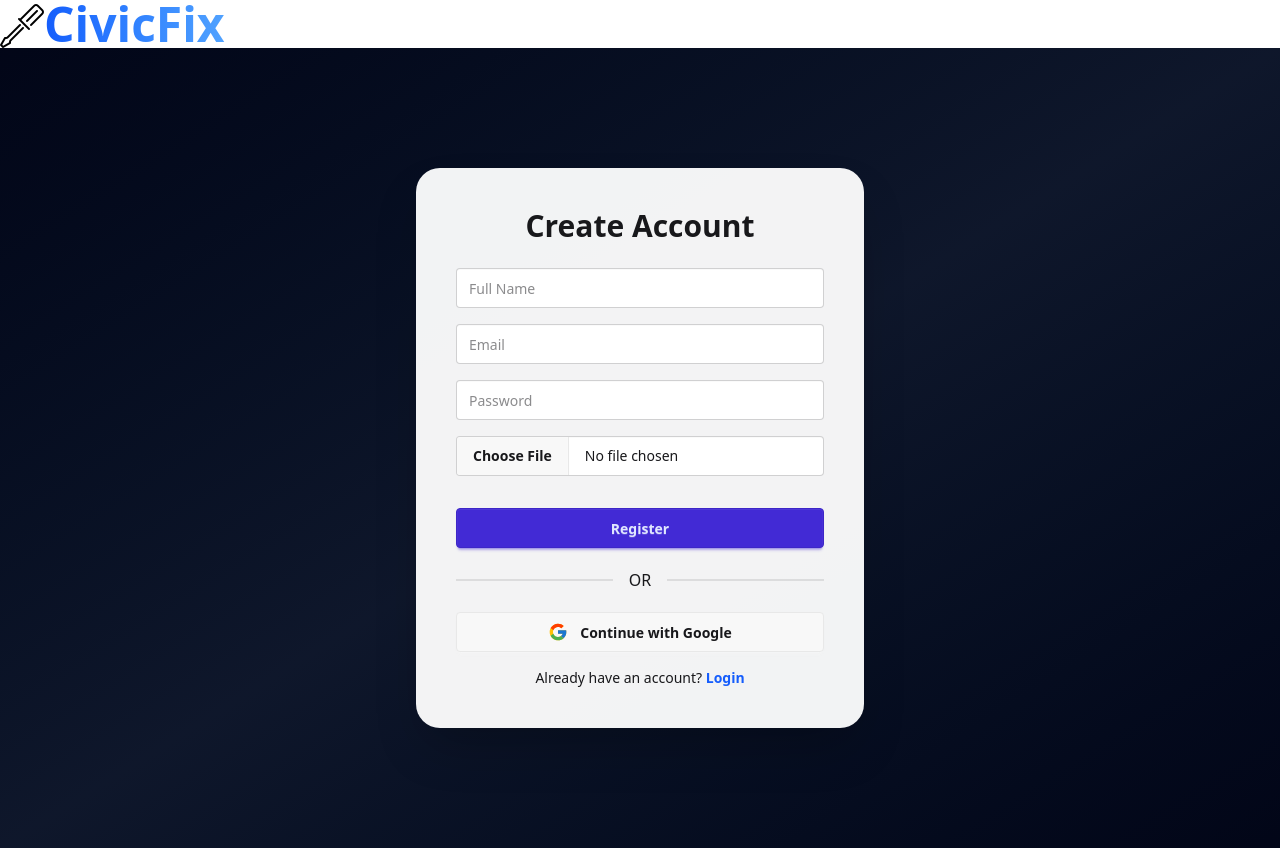
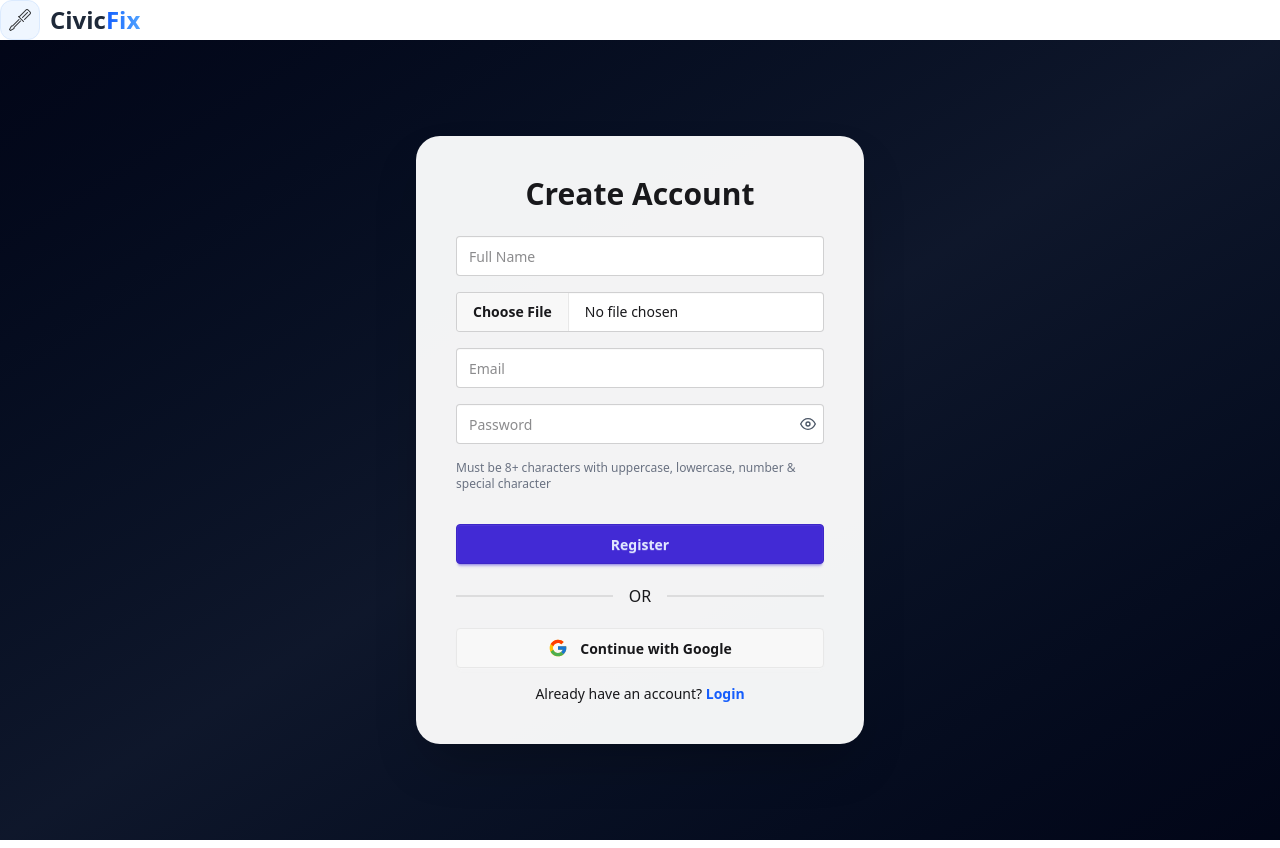
Before and after one commit to MOHITUL/fixer-client-project, a React (Vite) app: page /register in a window 1280 px wide. Built offline with nearby package versions, Linux system fonts and the light colour scheme.

Commit message:
update register page and connect db

```diff
--- a/index.html
+++ b/index.html
@@ -4,7 +4,7 @@
     <meta charset="UTF-8" />
     <link rel="icon" type="image/svg+xml" href="/vite.svg" />
     <meta name="viewport" content="width=device-width, initial-scale=1.0" />
-    <title>fixer</title>
+    <title>CivicFix</title>
   </head>
   <body>
     <div id="root"></div>
--- a/package.json
+++ b/package.json
@@ -11,6 +11,7 @@
   },
   "dependencies": {
     "@tailwindcss/vite": "^4.1.17",
+    "@tanstack/react-query": "^5.90.12",
     "axios": "^1.13.2",
     "firebase": "^12.7.0",
     "lucide-react": "^0.561.0",
--- a/src/components/logo/Logo.jsx
+++ b/src/components/logo/Logo.jsx
@@ -4,12 +4,20 @@ import { Link } from 'react-router';
 
 const Logo = () => {
     return (
-        <Link to='/'>
-        <div className='flex items-end'>
-            <img src={logo} alt="" />
-            <h3 className='
-text-5xl font-semibold bg-linear-to-r from-blue-600 to-blue-400 bg-clip-text text-transparent transition-all duration-300 group-hover:from-blue-500 group-hover:to-blue-300'>CivicFix</h3>
-        </div>
+        <Link to='/' className='group flex items-center gap-2.5 transition-transform duration-300 hover:scale-105'>
+            {/* Icon with subtle container */}
+            <div className='w-10 h-10 rounded-xl bg-blue-50 group-hover:bg-blue-100 p-2 transition-all duration-300 flex items-center justify-center border border-blue-100'>
+                <img
+                    src={logo}
+                    alt="CivicFix Logo"
+                    className='w-full h-full object-contain opacity-80'
+                />
+            </div>
+
+            {/* Text Logo */}
+            <span className='text-2xl font-bold text-gray-800 group-hover:text-blue-600 transition-colors duration-300'>
+                Civic<span className='bg-linear-to-r from-blue-600 to-blue-400 bg-clip-text text-transparent'>Fix</span>
+            </span>
         </Link>
     );
 };
--- /dev/null
+++ b/src/hooks/useRole.jsx
@@ -0,0 +1,20 @@
+import React, { useContext } from 'react';
+import { AuthContext } from '../contexts/authcontexts/AuthContext';
+import { useQuery } from '@tanstack/react-query';
+import axios from 'axios';
+
+const useRole = () => {
+    const {user, loading} = useContext(AuthContext);
+
+    const {data: role, isLoading} = useQuery({
+        queryKey: ["role", user?.email],
+        enabled: !!user?.email &&  !loading,
+        queryFn: async () => {
+            const res = await axios.get(`${import.meta.env.VITE_API_URL}/users/role/${user.email}`);
+            return res.data.role;
+        },
+    });
+    return {role, isLoading};
+};
+
+export default useRole;
--- a/src/pages/auth/login/Login.jsx
+++ b/src/pages/auth/login/Login.jsx
@@ -19,7 +19,7 @@ const Login = () => {
     try {
       await signInUser(email, password);
       toast.success("Login successful");
-      navigate("/dashboard");
+      navigate("/");
     } catch (error) {
       toast.error(error.message || "Login failed");
     }
--- a/src/pages/auth/register/Register.jsx
+++ b/src/pages/auth/register/Register.jsx
@@ -1,14 +1,18 @@
 import { useForm } from "react-hook-form";
-import { useContext } from "react";
+import { useContext, useState } from "react";
 import { Link, useNavigate } from "react-router";
 import { updateProfile } from "firebase/auth";
 import { toast } from "react-toastify";
 import { uploadImage } from "../../../utils/uploadImage";
 import { AuthContext } from "../../../contexts/authcontexts/AuthContext";
 import { FcGoogle } from "react-icons/fc";
+import { FiEye, FiEyeOff } from "react-icons/fi";
 
 const Register = () => {
   const { registerUser, googleSignIn } = useContext(AuthContext);
+  const navigate = useNavigate();
+  const [showPassword, setShowPassword] = useState(false);
+
   const {
     register,
     handleSubmit,
@@ -16,46 +20,78 @@ const Register = () => {
     reset,
   } = useForm();
 
-    const navigate = useNavigate();
-
+  //NORMAL REGISTER
   const onSubmit = async (data) => {
     const { name, email, password, photo } = data;
 
     try {
-            // Upload image to ImgBB
+      //Upload image
       const imageUrl = await uploadImage(photo[0]);
 
-            // Create Firebase user
+      //Firebase register
       const result = await registerUser(email, password);
 
-            // Update profile
+      // Update Firebase profile
       await updateProfile(result.user, {
         displayName: name,
         photoURL: imageUrl,
       });
 
+      // Save user to MongoDB
+      const userInfo = {
+        name,
+        email,
+        image: imageUrl,
+        role: "citizen",
+      };
+
+      await fetch(`${import.meta.env.VITE_API_URL}/users`, {
+        method: "POST",
+        headers: {
+          "content-type": "application/json",
+        },
+        body: JSON.stringify(userInfo),
+      });
+
       toast.success("Account created successfully");
       reset();
-            navigate("/dashboard");
+      navigate("/");
     } catch (error) {
       toast.error(error.message || "Registration failed");
     }
   };
 
+  //GOOGLE REGISTER
+
   const handleGoogleRegister = async () => {
     try {
       const result = await googleSignIn();
-            console.log(result);
+      const user = result.user;
+
+      const userInfo = {
+        name: user.displayName,
+        email: user.email,
+        image: user.photoURL,
+        role: "citizen",
+      };
+
+      await fetch(`${import.meta.env.VITE_API_URL}/users`, {
+        method: "POST",
+        headers: {
+          "content-type": "application/json",
+        },
+        body: JSON.stringify(userInfo),
+      });
+
       toast.success("Logged in with Google");
-            navigate("/dashboard");
+      navigate("/");
     } catch (error) {
       toast.error(error.message || "Google login failed");
     }
   };
 
-
   return (
-        <section className="min-h-screen flex items-center justify-center px-4 py-12 bg-linear-to-br from-slate-950 via-slate-900 to-slate-950">
+    <section className="min-h-screen flex items-center justify-center  bg-linear-to-br from-slate-950 via-slate-900 to-slate-950">
       <div className="w-full max-w-md bg-white/95 rounded-3xl shadow-2xl p-10">
 
         <h2 className="text-3xl font-bold text-center mb-6">
@@ -71,29 +107,8 @@ const Register = () => {
             className="input input-bordered w-full"
             {...register("name", { required: "Name is required" })}
           />
-                    {errors.name && <p className="text-red-500">{errors.name.message}</p>}
-
-                    {/* Email */}
-                    <input
-                        type="email"
-                        placeholder="Email"
-                        className="input input-bordered w-full"
-                        {...register("email", { required: "Email is required" })}
-                    />
-                    {errors.email && <p className="text-red-500">{errors.email.message}</p>}
-
-                    {/* Password */}
-                    <input
-                        type="password"
-                        placeholder="Password"
-                        className="input input-bordered w-full"
-                        {...register("password", {
-                            required: "Password is required",
-                            minLength: { value: 6, message: "Minimum 6 characters" },
-                        })}
-                    />
-                    {errors.password && (
-                        <p className="text-red-500">{errors.password.message}</p>
+          {errors.name && (
+            <p className="text-red-500 text-sm">{errors.name.message}</p>
           )}
 
           {/* Photo Upload */}
@@ -103,7 +118,57 @@ const Register = () => {
             className="file-input file-input-bordered w-full"
             {...register("photo", { required: "Photo is required" })}
           />
-                    {errors.photo && <p className="text-red-500">{errors.photo.message}</p>}
+          {errors.photo && (
+            <p className="text-red-500 text-sm">{errors.photo.message}</p>
+          )}
+
+          {/* Email */}
+          <input
+            type="email"
+            placeholder="Email"
+            className="input input-bordered w-full"
+            {...register("email", { required: "Email is required" })}
+          />
+          {errors.email && (
+            <p className="text-red-500 text-sm">{errors.email.message}</p>
+          )}
+
+          {/* Password */}
+          <div className="relative">
+            <input
+              type={showPassword ? "text" : "password"}
+              placeholder="Password"
+              className="input input-bordered w-full"
+              {...register("password", {
+                required: "Password is required",
+                minLength: {
+                  value: 8,
+                  message: "Password must be at least 8 characters",
+                },
+                pattern: {
+                  value: /^(?=.*[a-z])(?=.*[A-Z])(?=.*\d)(?=.*[@$!%*?&])/,
+                  message:
+                    "Password must include uppercase, lowercase, number & special character",
+                },
+              })}
+            />
+            {errors.password && (
+              <p className="text-red-500 text-sm">{errors.password.message}</p>
+            )}
+
+            <button
+              type="button"
+              onClick={() => setShowPassword(!showPassword)}
+              className="absolute right-2 top-1/2 transform -translate-y-1/2 text-gray-600"
+            >
+              {showPassword ? <FiEyeOff /> : <FiEye />}
+            </button>
+          </div>
+          <p className="text-xs text-gray-500">
+            Must be 8+ characters with uppercase, lowercase, number & special character
+          </p>
+
+
 
           <button
             type="submit"
```
Also changed, not shown: 2 other files (tests, documents, lock files or other folders). Lines whose indentation alone changed are shown as unchanged.
